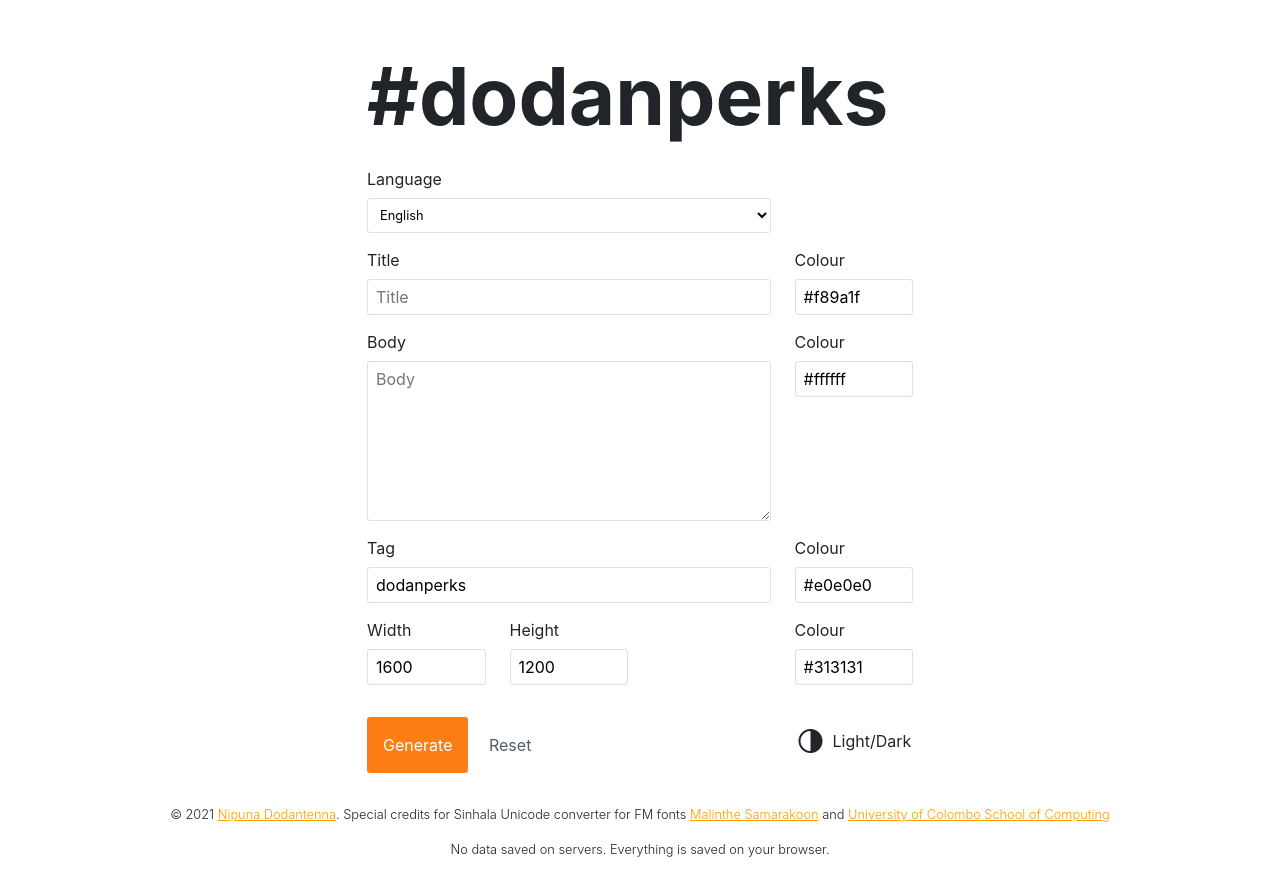
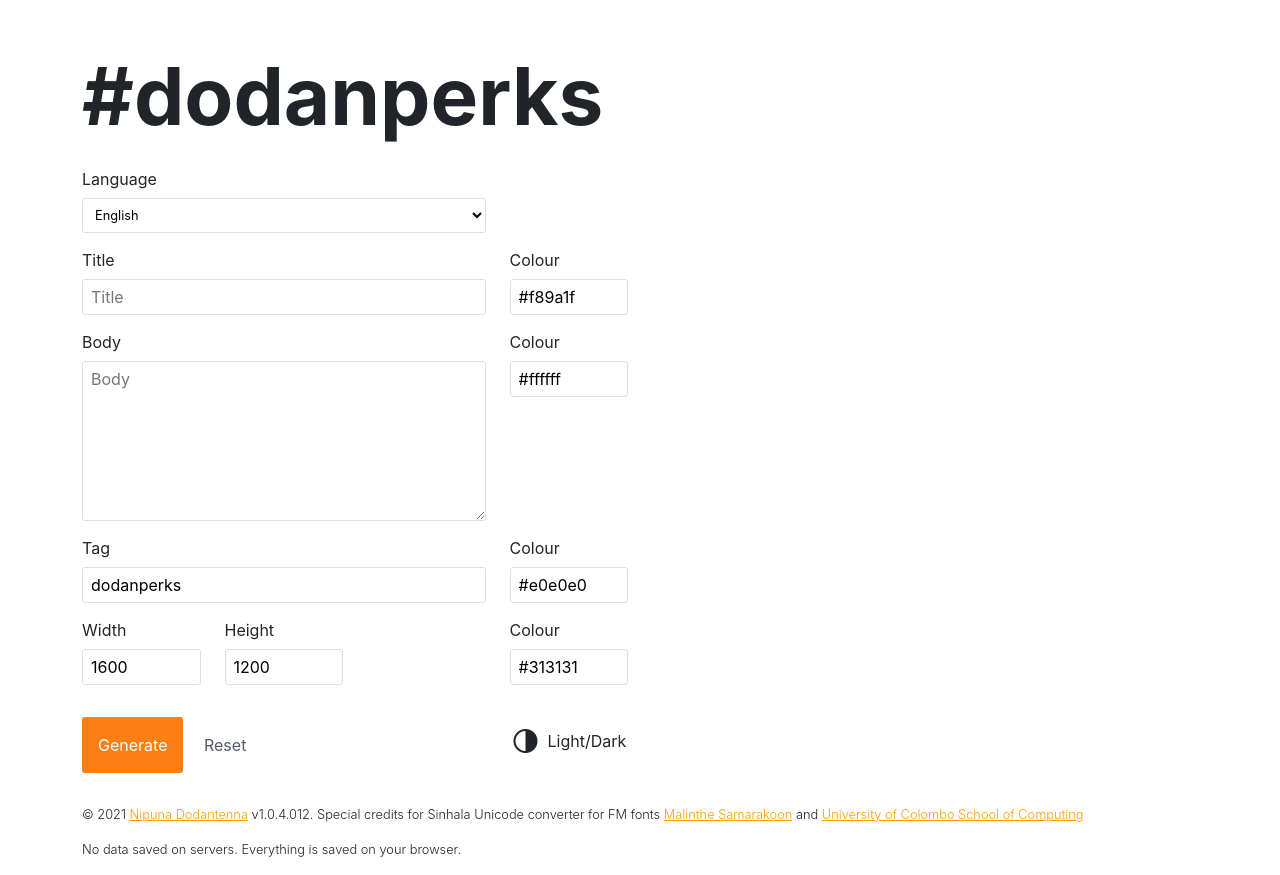
Before and after one commit to nipunadodan/php-gd-meme-generator, a PHP site: page / in a window 1280 px wide. Run offline with PHP 8.4, Linux system fonts and the light colour scheme; some libraries are stand-ins or nearby versions; some web fonts are replaced.

Commit message:
added version numbering

```diff
--- a/config.php
+++ b/config.php
@@ -7,6 +7,8 @@ if(DEBUG){
     error_reporting(E_ALL);
 }
 
+define('VERSION', 'v1.0.4.012');
+
 define("DOC_ROOT", dirname(realpath(__FILE__))."/");
 define("PROCESSES_PATH", DOC_ROOT."processes/");
 
--- a/index.php
+++ b/index.php
@@ -1,3 +1,4 @@
+<?php include_once 'config.php'?>
 <html>
 <head>
     <link rel="icon" type="image/png" href="https://nipunadodan.com/favicon.png">
@@ -58,7 +59,7 @@
 </head>
 <body class="dark-mode">
     <div class="container">
-        <div class="row align-content-center justify-content-center min-vh-100 justify-content-center">
+        <div class="row align-content-center min-vh-100">
             <div class="col-md-6">
                 <h1 style="font-weight: bolder" class="display-1 mt-5">#dodanperks</h1>
                 <form class="form" name="result" method="post" action="test/result.php">
@@ -130,12 +131,12 @@
                     </div>
                 </form>
             </div>
-            <div class="col-md-6 mt-md-8 mb-5" id="result" style="display: none">
+            <div class="col-md-6 mt-md-8 mt-5 mb-5" id="result" style="display: none">
                 <img src="" class="result img-fluid" style="display: none">
             </div>
         </div>
-        <footer class="text-small text-center">
-            <p>&copy; <?php echo date('Y') ?> <a href="https://nipunadodan.com/">Nipuna Dodantenna</a>. Special credits for Sinhala Unicode converter for FM fonts <a href="https://projects.malinthe.com/converter/">Malinthe Samarakoon</a> and <a href="http://www.ucsc.cmb.ac.lk/ltrl/services/feconverter/">University of Colombo School of Computing</a></p>
+        <footer class="text-small">
+            <p>&copy; <?php echo date('Y'); ?> <a href="https://nipunadodan.com/">Nipuna Dodantenna</a> <?php echo VERSION; ?>. Special credits for Sinhala Unicode converter for FM fonts <a href="https://projects.malinthe.com/converter/">Malinthe Samarakoon</a> and <a href="http://www.ucsc.cmb.ac.lk/ltrl/services/feconverter/">University of Colombo School of Computing</a></p>
             <p>No data saved on servers. Everything is saved on your browser.</p>
         </footer>
     </div>
--- a/js/lang_converter.js
+++ b/js/lang_converter.js
@@ -1,7 +1,7 @@
 var text;
 
 function startText(thisVal,id) {
-  console.log(thisVal);
+  //console.log(thisVal);
 
   text = thisVal;
 
```
